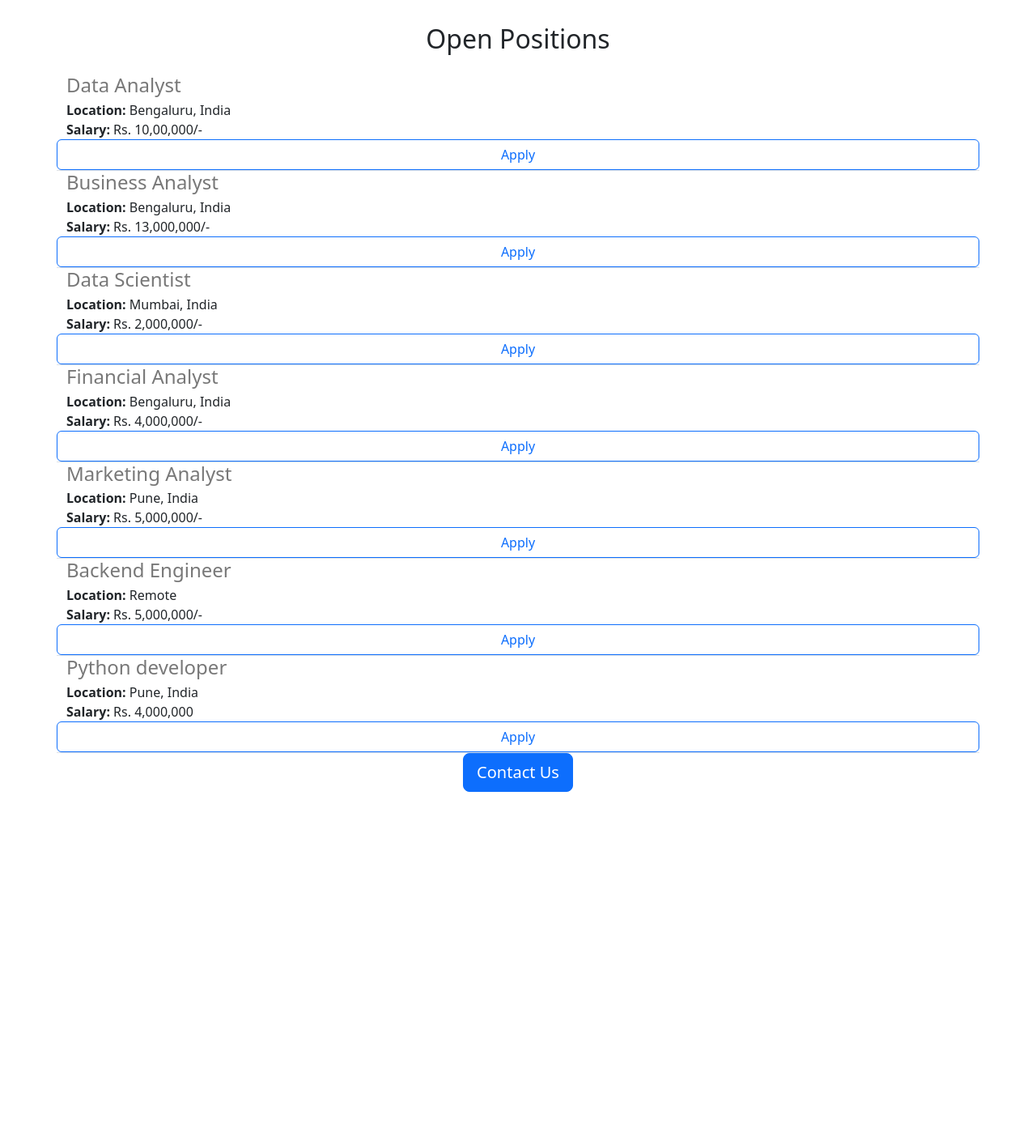
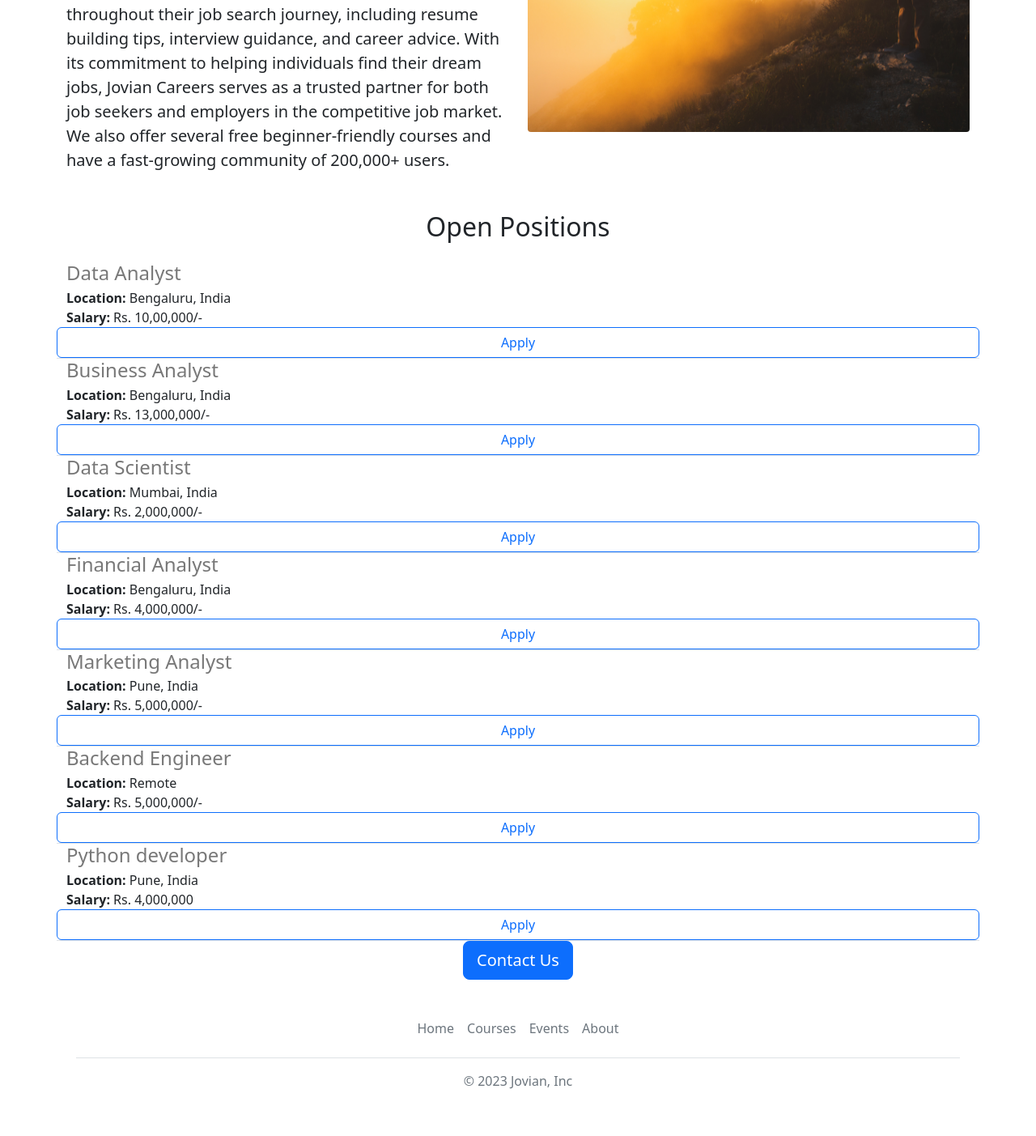
Before and after one commit to anandvarrier/Flask, a Flask app: page / in a window 1280 px wide. Shown: the part 779-2182 px from the top of the page at 81% size. Before the commit the page ends 1757 px from the top, so only its background shows below. Run offline with Flask 3, Linux system fonts and the light colour scheme.

Commit message:
#11 Modification

```diff
--- /dev/null
+++ b/Jovian-career-website/templates/footer.html
@@ -0,0 +1,12 @@
+<div class="container">
+  <footer class="py-3 my-4">
+    <ul class="nav justify-content-center border-bottom pb-3 mb-3">
+      <li class="nav-item"><a  target="_blank" href="https://www.jovian.ai" class="nav-link px-2 text-muted">Home</a></li>
+      <li class="nav-item"><a  target="_blank" href="https://jovian.ai/learn" class="nav-link px-2 text-muted">Courses</a></li>
+
+      <li class="nav-item"><a target="_blank" href="https://jovian.ai/events" class="nav-link px-2 text-muted">Events</a></li>
+      <li class="nav-item"><a  target="_blank" href="https://jovian.ai/about" class="nav-link px-2 text-muted">About</a></li>
+    </ul>
+    <p class="text-center text-muted">&copy; 2023 Jovian, Inc</p>
+  </footer>
+</div>
--- a/Jovian-career-website/templates/home.html
+++ b/Jovian-career-website/templates/home.html
@@ -16,6 +16,7 @@
     </style>
   </head>
   <body>
+    {% include 'nav.html' %}
     <img class="img-fluid" id="banner" src="https://flask--anandvarrier.repl.co/static/careerimg.jpg">
     <div class="container">
       <h1 class="text-center mt-2 mb-4">
@@ -24,11 +25,11 @@
       <div class="row" style="margin-bottom:32px">
         <div class="col-md-6">
       <p class="lead">
-        At Jovian, we’re on a mission to build the most highly reputed technical university in the world, and we’re building it completely online. Our flagship data science program helps working professionals with a background in programming or analytics make a career transition to data science. We also offer several free beginner-friendly courses and have a fast-growing community of 200,000+ users.
+        Jovian Careers is a leading online platform dedicated to helping job seekers find relevant and rewarding career opportunities. With its user-friendly interface and extensive database of job listings, Jovian Careers connects candidates with employers from various industries. The platform offers a streamlined job search experience, allowing users to filter and search for positions based on their preferred criteria. Jovian Careers also provides valuable resources and tools to support candidates throughout their job search journey, including resume building tips, interview guidance, and career advice. With its commitment to helping individuals find their dream jobs, Jovian Careers serves as a trusted partner for both job seekers and employers in the competitive job market. We also offer several free beginner-friendly courses and have a fast-growing community of 200,000+ users.
       </p>
         </div>
         <div class="d-none d-md-block col-md-6">
-        <img src="/static/people.jpeg" style="height:320px;border-radius:4px;">
+        <img class="img-fluid" src="/static/image2.jpg" style="height:430px;border-radius:4px;">
         </div>
       </div>
       <h2 class="text-center mt-2 mb-4">Open Positions</h2>
@@ -40,7 +41,7 @@
       <div class="text-center">
       <a class="btn btn-primary btn-lg" href="mailto:hello@jovian.ai?subject=Question%20about%20Job%20Opernings&body=My%20name%3A%20%3Cyour%20name%20here%3E%0D%0A%0D%0AMy%20questions%3A%20%3Center%20question%20here%3E%0D%0A">Contact Us</a>
       </div>
+      {% include 'footer.html' %}
     </div>
-
   </body>
 </html>
--- a/Jovian-career-website/templates/jobitem.html
+++ b/Jovian-career-website/templates/jobitem.html
@@ -14,5 +14,5 @@
   {% endif %}
   </div>
   <div class= col-3></div>
-  <button type="button" class="btn btn-outline-primary">Apply</button>
+  <button type="button" class="btn btn-outline-primary btn-xs">Apply</button>
 </div>
--- /dev/null
+++ b/Jovian-career-website/templates/nav.html
@@ -0,0 +1,9 @@
+<nav class="navbar shadow-sm fixed-top bg-white">
+  <div class="container-fluid">
+    <a class="navbar-brand" href="#">
+      <img src="/static/logo.svg" alt="" width="30" height="24" class="d-inline-block align-text-top">
+      Jovian
+    </a>
+  </div>
+</nav>
+<div style="height:56px"></div>
```
Also changed, not shown: Jovian-career-website/static/image2.jpg (added), Jovian-career-website/static/logo.svg (added).
